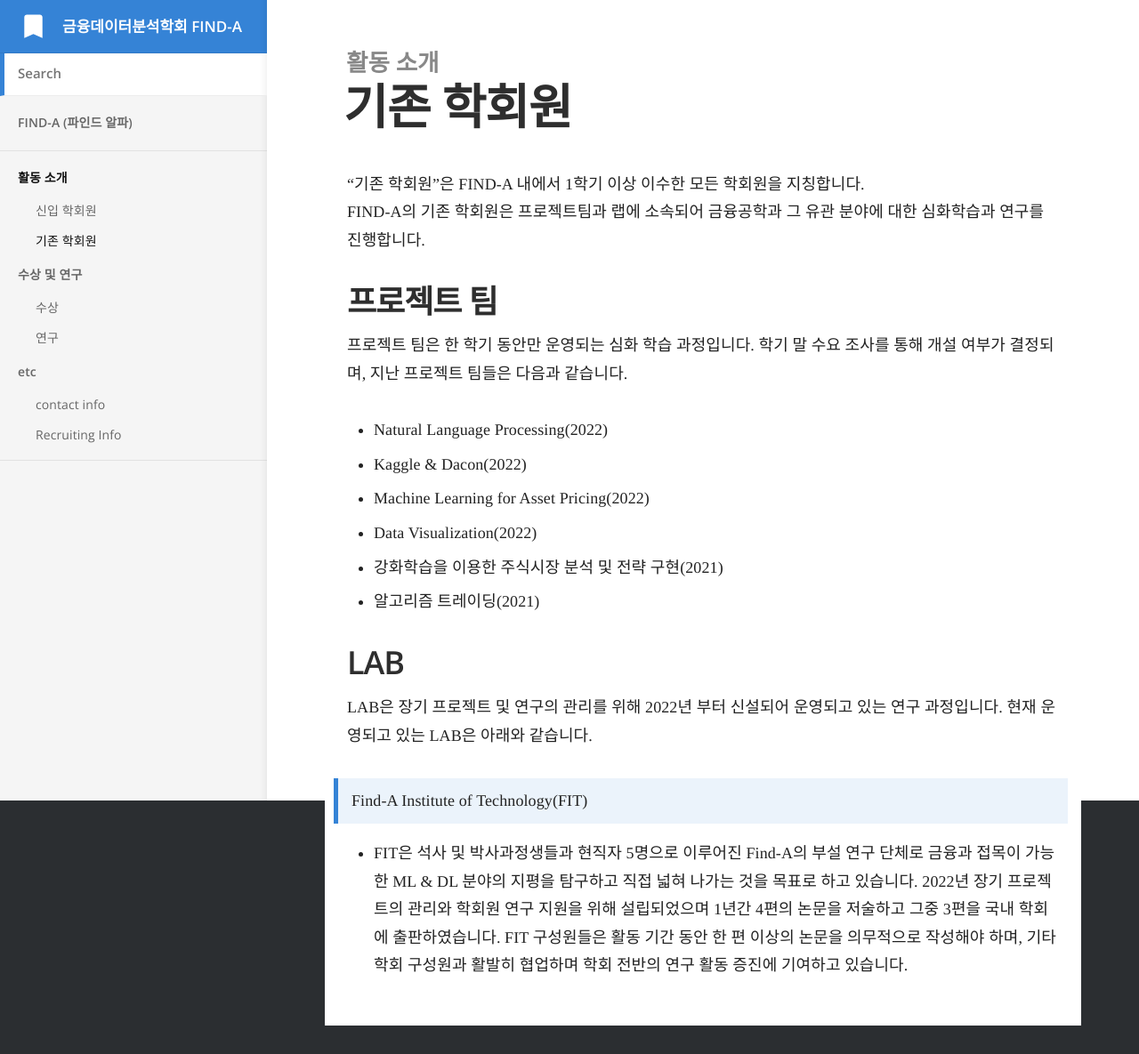
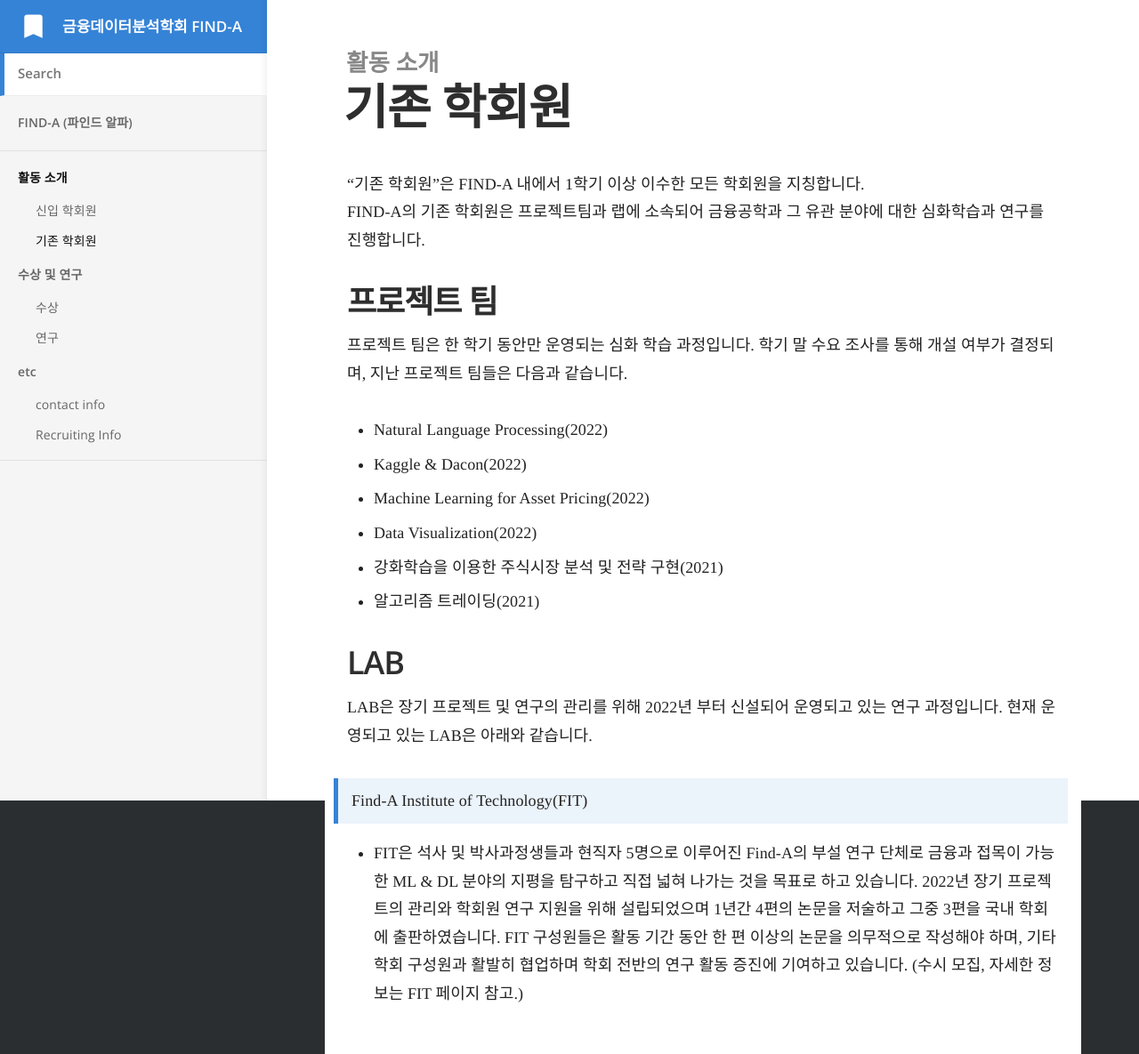
Before and after one commit to Find-A-AI/find-a-ai.github.io, a Jekyll site: the page built from _docs/1.활동 소개/기존 학회원.md, in a window 1280 px wide. Shown: the whole page at 89% size. Built offline with Jekyll 4.4.1, drawn with Linux system fonts in a browser that asks for light colours; some web fonts are replaced; before the commit the page ends 1153 px from its top, so only the background shows below that.

Commit message:
Update 기존 학회원.md

```diff
--- a/_docs/1.활동 소개/기존 학회원.md
+++ b/_docs/1.활동 소개/기존 학회원.md
@@ -19,4 +19,4 @@ FIND-A의 기존 학회원은 프로젝트팀과 랩에 소속되어 금융공
 LAB은 장기 프로젝트 및 연구의 관리를 위해 2022년 부터 신설되어 운영되고 있는 연구 과정입니다. 현재 운영되고 있는 LAB은 아래와 같습니다.
 > Find-A Institute of Technology(FIT)
 
-  - FIT은 석사 및 박사과정생들과 현직자 5명으로 이루어진 Find-A의 부설 연구 단체로 금융과 접목이 가능한 ML & DL 분야의 지평을 탐구하고 직접 넓혀 나가는 것을 목표로 하고 있습니다. 2022년 장기 프로젝트의 관리와 학회원 연구 지원을 위해 설립되었으며 1년간 4편의 논문을 저술하고 그중 3편을 국내 학회에 출판하였습니다. FIT 구성원들은 활동 기간 동안 한 편 이상의 논문을 의무적으로 작성해야 하며, 기타 학회 구성원과 활발히 협업하며 학회 전반의 연구 활동 증진에 기여하고 있습니다.
+  - FIT은 석사 및 박사과정생들과 현직자 5명으로 이루어진 Find-A의 부설 연구 단체로 금융과 접목이 가능한 ML & DL 분야의 지평을 탐구하고 직접 넓혀 나가는 것을 목표로 하고 있습니다. 2022년 장기 프로젝트의 관리와 학회원 연구 지원을 위해 설립되었으며 1년간 4편의 논문을 저술하고 그중 3편을 국내 학회에 출판하였습니다. FIT 구성원들은 활동 기간 동안 한 편 이상의 논문을 의무적으로 작성해야 하며, 기타 학회 구성원과 활발히 협업하며 학회 전반의 연구 활동 증진에 기여하고 있습니다. (수시 모집, 자세한 정보는 FIT 페이지 참고.)
```
